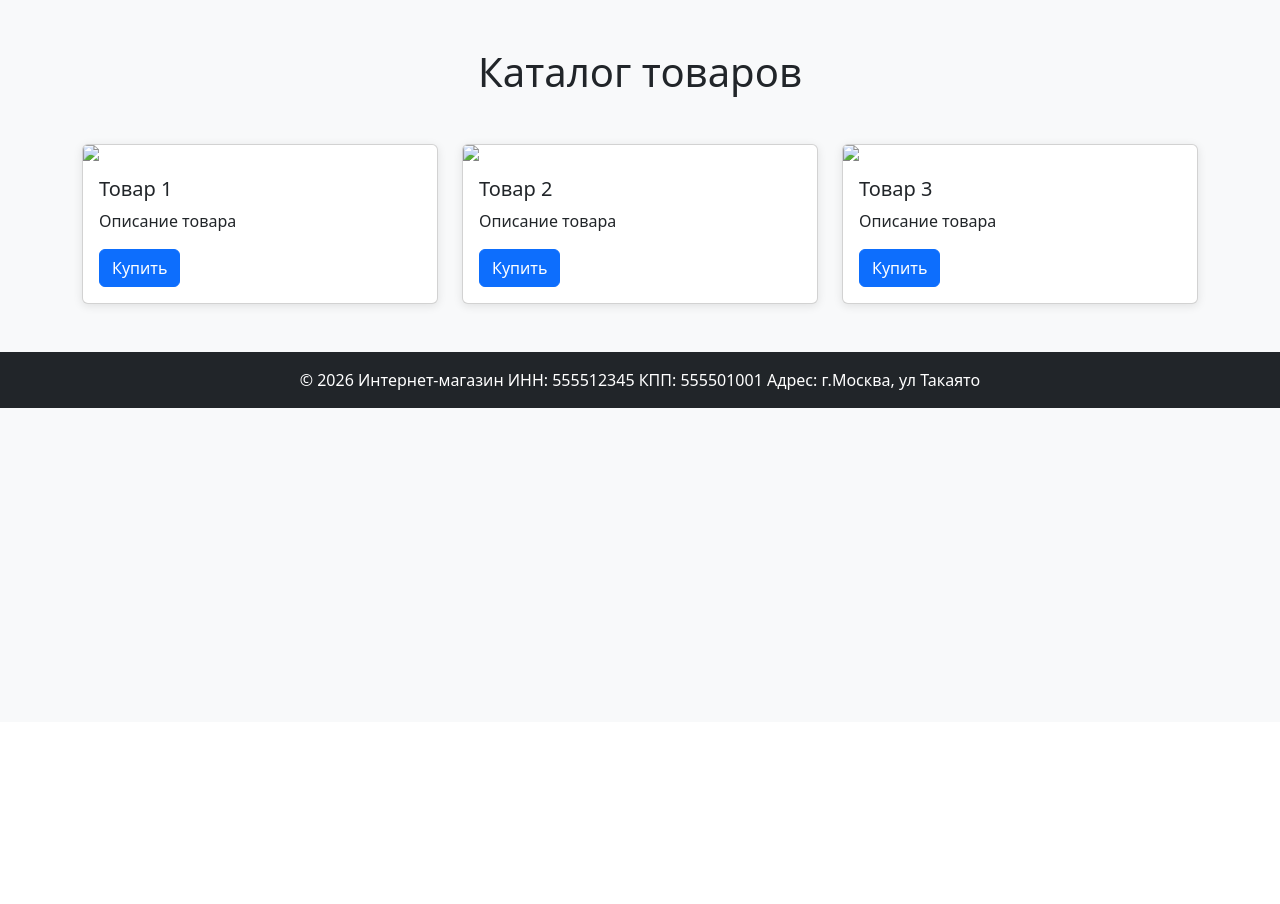
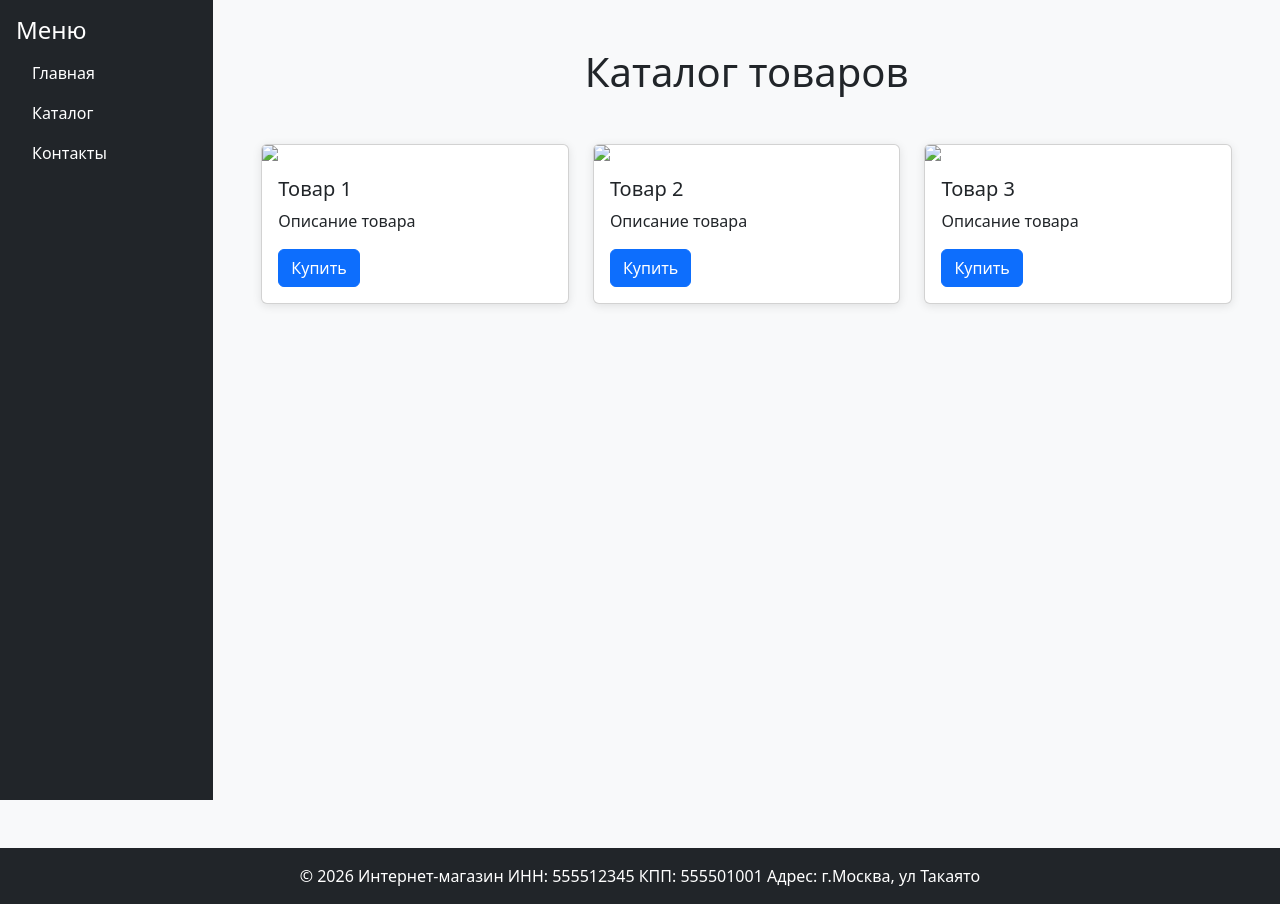
Before and after one commit to yuliyaBarashka/catalog, a Python web app: template templates/catalog.html in a window 1280 px wide. Shown: the part 78-982 px from the top of the page. Before the commit the page ends 486 px from the top, so only its background shows below. Run offline with Jinja, Linux system fonts and the light colour scheme; the template is opened without the code that fills it, so the values that code supplies are empty; some libraries are stand-ins or nearby versions.

Commit message:
catalog index

```diff
--- a/templates/catalog.html
+++ b/templates/catalog.html
@@ -17,7 +17,40 @@
     </div>
 </header>
 
-<div class="container mt-5">
+<div class="container-fluid">
+    <div class="row">
+
+        <!-- Sidebar -->
+        <div class="col-2 bg-dark text-white min-vh-100 p-3">
+
+            <h4>Меню</h4>
+
+            <ul class="nav flex-column">
+
+                <li class="nav-item">
+                    <a href="/" class="nav-link text-white">
+                        Главная
+                    </a>
+                </li>
+
+                <li class="nav-item">
+                    <a href="/catalog" class="nav-link text-white">
+                        Каталог
+                    </a>
+                </li>
+
+                <li class="nav-item">
+                    <a href="/contacts" class="nav-link text-white">
+                        Контакты
+                    </a>
+                </li>
+
+            </ul>
+
+        </div>
+
+        <!-- Content -->
+        <div class="col-10 p-5">
 
     <h1 class="text-center mb-5">Каталог товаров</h1>
 
```
Also changed, not shown: templates/contacts.html (+34 -1 lines).
